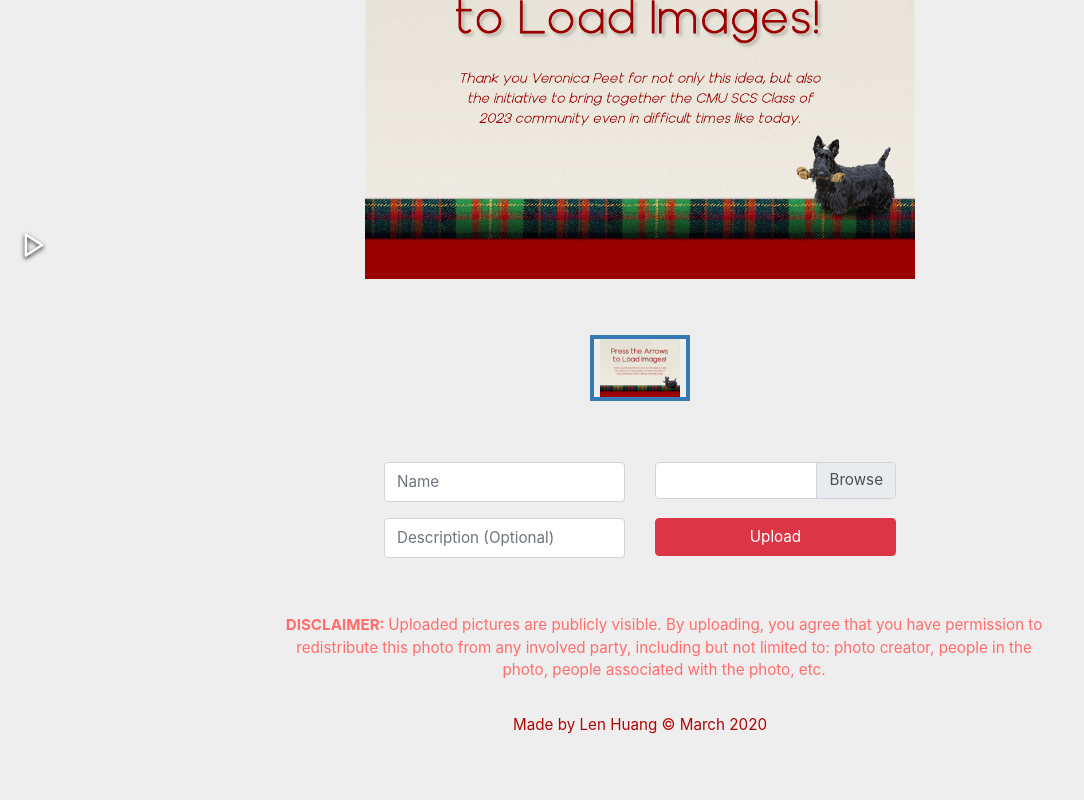
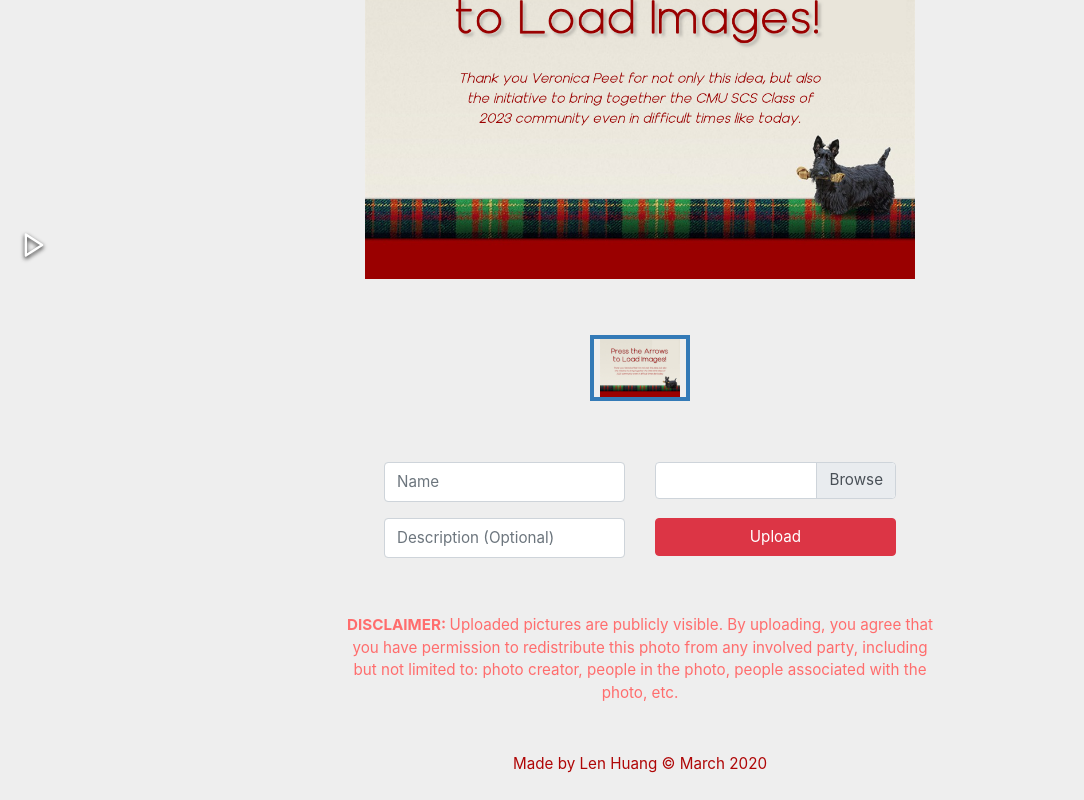
Before and after one commit to lenghuang/cmu-imageshare, a React (Create React App) app in the folder images/: page / in a window 1280 px wide. Shown: the part 351-1151 px from the top of the page, without its empty margins (0-1084 px from the left). Before the commit the page ends 1112 px from the top, so only its background shows below. Built offline with nearby package versions, Linux system fonts and the light colour scheme; no server answers; the database is empty.

Commit message:
Centered disclaim

```diff
--- a/images/src/App.css
+++ b/images/src/App.css
@@ -33,13 +33,21 @@
   width: 60vw;
   margin: 0 auto;
 }
+.disclaim {
+  position: relative;
+  font-size: max(1.12vw, 1.9vh);
+  padding: 3vh;
+  bottom: 0;
+  margin: 0 auto;
+  color: rgb(255, 109, 109);
+  width: 50vw;
+}
 .intro {
   position: relative;
   font-size: max(1.12vw, 1.9vh);
   padding-bottom: 4vh;
   color: rgb(255, 109, 109);
   bottom: 0;
-  left: 0;
   margin: 0 auto;
   width: 60vw;
 }
--- a/images/src/App.js
+++ b/images/src/App.js
@@ -24,14 +24,14 @@
       </div>
       <SlideShow />
       <ImageUpload />
+      <div className="disclaim">
+        {" "}
+        <b>DISCLAIMER: </b> Uploaded pictures are publicly visible. By
+        uploading, you agree that you have permission to redistribute this photo
+        from any involved party, including but not limited to: photo creator,
+        people in the photo, people associated with the photo, etc.
+      </div>
       <div className="footer">
-        <div className="intro">
-          {" "}
-          <b>DISCLAIMER: </b> Uploaded pictures are publicly visible. By
-          uploading, you agree that you have permission to redistribute this
-          photo from any involved party, including but not limited to: photo
-          creator, people in the photo, people associated with the photo, etc.
-        </div>
         <a href="https://github.com/lenghuang/cmu-imageshare">
           Made by Len Huang &copy; March 2020
         </a>
```
